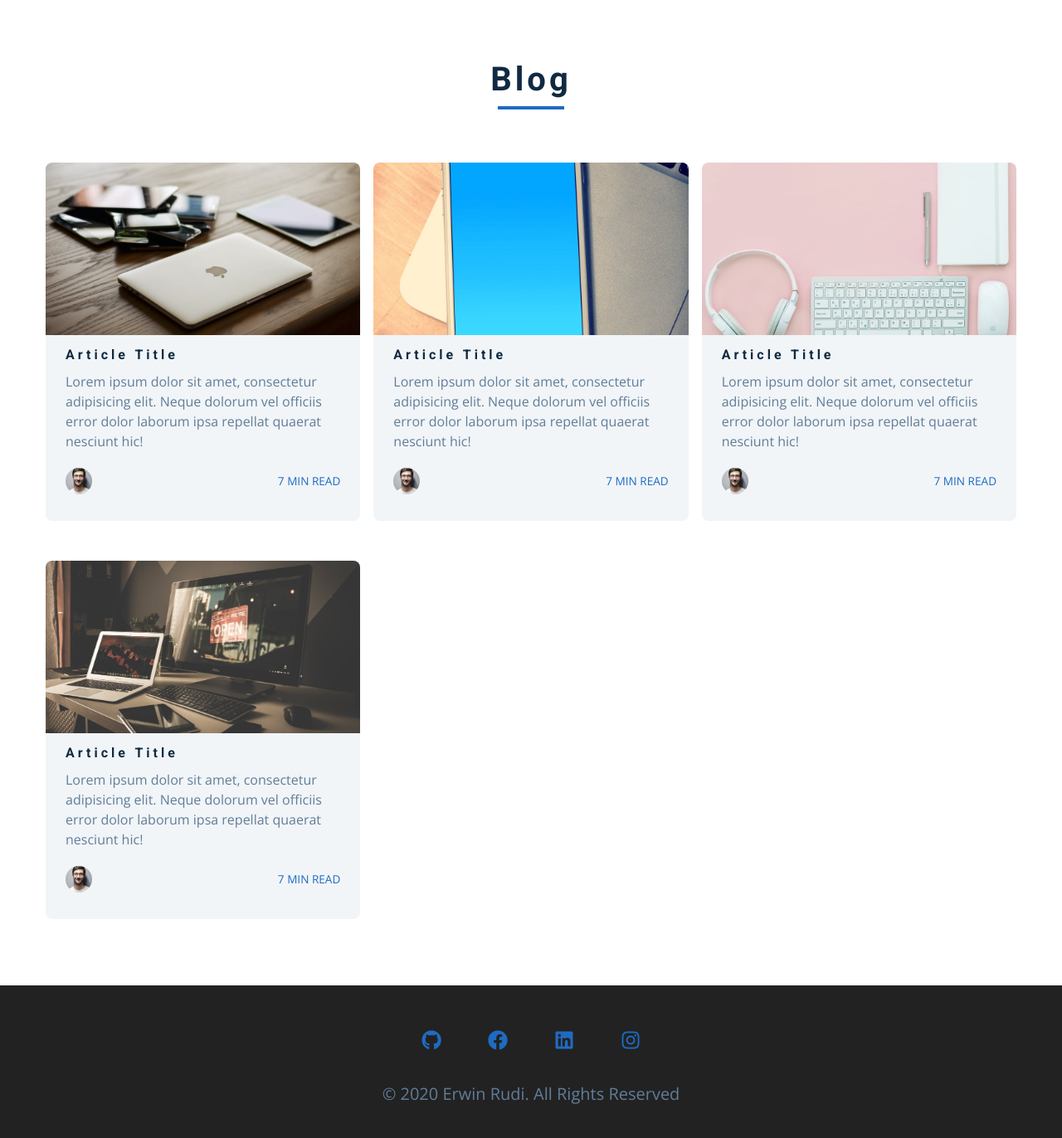
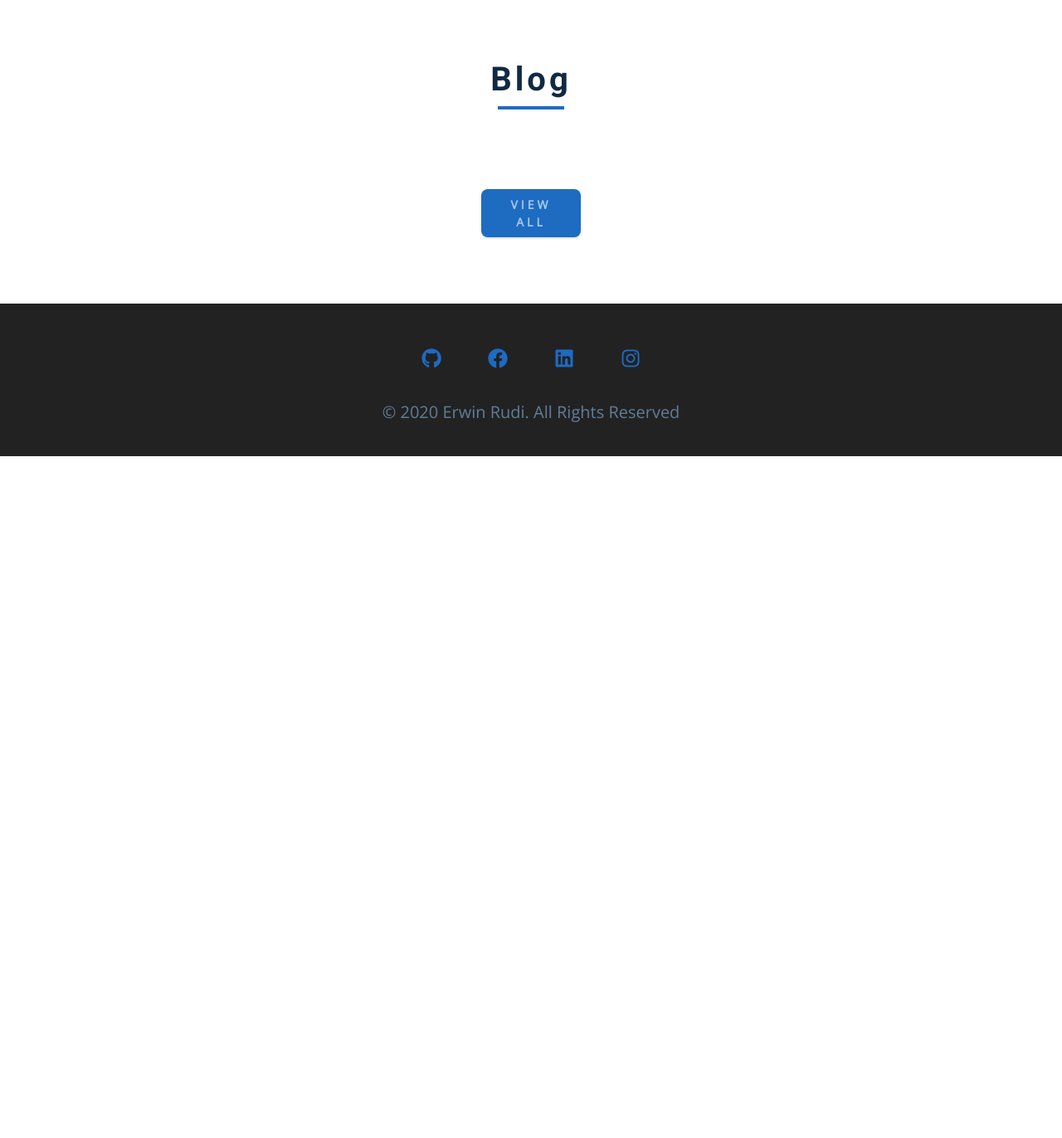
Before and after one commit to solinuck/portfolio, a Flask app: template portfolio_app/templates/home/index.html in a window 1280 px wide. Shown: the part 2376-3748 px from the top of the page at 83% size. After the commit the page ends 2926 px from the top, so only its background shows below. Run offline with Flask 2, Linux system fonts and the light colour scheme; the template is opened without the code that fills it, so the values that code supplies are empty.

Commit message:
index.html: blog from article post + about.html

```diff
--- a/portfolio_app/templates/base.html
+++ b/portfolio_app/templates/base.html
@@ -20,7 +20,7 @@
     <div class="nav-center">
       <!-- nav header -->
       <div class="nav-header">
-        <img src="/static/images/logo.svg" class="nav-logo" alt="nav logo">
+        <img src="{{ config.IMAGES_PATH }}/logo.svg" class="nav-logo" alt="nav logo">
         <button class="nav-btn" id="nav-btn">
           <i class="fas fa-bars"></i>
         </button>
--- a/portfolio_app/templates/blog/bloglist.html
+++ b/portfolio_app/templates/blog/bloglist.html
@@ -36,7 +36,7 @@
     {% endfor %}
   </div>
   {% if g.user %}
-    <div class="author-options">
+    <div class="btn-center">
       <a class="action btn" href="{{ url_for('blog.create_view') }}"> new article</a>
     </div>
   {% endif %}
--- a/portfolio_app/templates/home/index.html
+++ b/portfolio_app/templates/home/index.html
@@ -30,7 +30,7 @@
       </ul>
     </article>
     <article class="hero-img">
-      <img src="../../static/images/hero-img.jpeg" class="hero-photo" alt="john doe">
+      <img src="{{ config.IMAGES_PATH }}/hero-img.jpeg" class="hero-photo" alt="john doe">
     </article>
   </div>
 </header>
@@ -41,7 +41,7 @@
   <div class="section-center about-center">
     <!-- about img -->
     <article class="about-img">
-      <img src="../../static/images/about-img.jpeg" class="hero-photo" alt="about img">
+      <img src="{{ config.IMAGES_PATH }}/about-img.jpeg" class="hero-photo" alt="about img">
     </article>
     <!-- about info -->
     <article class="about-info">
@@ -86,7 +86,7 @@
     <!-- single project -->
     <a href="./projects.html" class="project-1">
       <article class="project">
-        <img src="../../static/images/project-1.jpeg" alt="single project"
+        <img src="{{ config.IMAGES_PATH }}/project-1.jpeg" alt="single project"
           class="project-img">
         <div class="project-info">
           <h4>project title</h4>
@@ -99,7 +99,7 @@
     <!-- single project -->
     <a href="./projects.html" class="project-2">
       <article class="project">
-        <img src="../../static/images/project-2.jpeg" alt="single project"
+        <img src="{{ config.IMAGES_PATH }}/project-2.jpeg" alt="single project"
           class="project-img">
         <div class="project-info">
           <h4>project title</h4>
@@ -112,7 +112,7 @@
     <!-- single project -->
     <a href="./projects.html" class="project-3">
       <article class="project">
-        <img src="../../static/images/project-3.jpeg" alt="single project"
+        <img src="{{ config.IMAGES_PATH }}/project-3.jpeg" alt="single project"
           class="project-img">
         <div class="project-info">
           <h4>project title</h4>
@@ -125,7 +125,7 @@
     <!-- single project -->
     <a href="./projects.html" class="project-4">
       <article class="project">
-        <img src="../../static/images/project-4.jpeg" alt="single project"
+        <img src="{{ config.IMAGES_PATH }}/project-4.jpeg" alt="single project"
           class="project-img">
         <div class="project-info">
           <h4>project title</h4>
@@ -147,101 +147,33 @@
   </div>
   <!-- end of section title -->
   <div class="section-center blog-center">
+    {% if posts %}
+    {% for i in range(posts[-1]["id"] + 1) %}
       <!-- single article -->
       <div class="card">
         <div class="card-side card-front">
           <!-- front of the card -->
-        <img src="../../static/images/project-1.jpeg" alt="">
+          <img src="{{ config.IMAGES_PATH }}/project-1.jpeg" alt="">
           <div class="card-info">
-          <h4>article title</h4>
-          <p>Lorem ipsum dolor sit amet, consectetur adipisicing elit. Neque dolorum
-            vel officiis error dolor laborum ipsa repellat quaerat nesciunt hic!</p>
+            <h4>{{posts[i]['title']}}</h4>
+            <p>{{posts[i]['intro']}}</p>
             <div class="card-footer">
               <img src="../../static/images/hero-img-small.jpeg" alt="author image">
-            <p>7 min read</p>
+              <p>7 min read </p>
             </div>
           </div>
         </div>
+        <!-- end of front of the card -->
         <div class="card-side card-back">
-        <!-- front of the card -->
-        <button class="btn">
-          read more
-        </button>
+            <a href="{{ url_for('blog.single_article_view', id=posts[i]['id'], title=posts[i]['title']) }}" class="btn">read more</a>
         </div>
       </div>
       <!-- end of single article -->
-
-    <!-- single article -->
-    <div class="card">
-      <div class="card-side card-front">
-        <!-- front of the card -->
-        <img src="../../static/images/project-2.jpeg" alt="">
-        <div class="card-info">
-          <h4>article title</h4>
-          <p>Lorem ipsum dolor sit amet, consectetur adipisicing elit. Neque dolorum
-            vel officiis error dolor laborum ipsa repellat quaerat nesciunt hic!</p>
-          <div class="card-footer">
-            <img src="../../static/images/hero-img-small.jpeg" alt="author image">
-            <p>7 min read</p>
+    {% endfor %}
+    {% endif %}
   </div>
-        </div>
-      </div>
-      <div class="card-side card-back">
-        <!-- front of the card -->
-        <button class="btn">
-          read more
-        </button>
-      </div>
-    </div>
-    <!-- end of single article -->
-
-    <!-- single article -->
-    <div class="card">
-      <div class="card-side card-front">
-        <!-- front of the card -->
-        <img src="../../static/images/project-3.jpeg" alt="">
-        <div class="card-info">
-          <h4>article title</h4>
-          <p>Lorem ipsum dolor sit amet, consectetur adipisicing elit. Neque dolorum
-            vel officiis error dolor laborum ipsa repellat quaerat nesciunt hic!</p>
-          <div class="card-footer">
-            <img src="../../static/images/hero-img-small.jpeg" alt="author image">
-            <p>7 min read</p>
-          </div>
-        </div>
-      </div>
-      <div class="card-side card-back">
-        <!-- front of the card -->
-        <button class="btn">
-          read more
-        </button>
-      </div>
-    </div>
-    <!-- end of single article -->
-
-    <!-- single article -->
-    <div class="card">
-      <div class="card-side card-front">
-        <!-- front of the card -->
-        <img src="../../static/images/project-4.jpeg" alt="">
-        <div class="card-info">
-          <h4>article title</h4>
-          <p>Lorem ipsum dolor sit amet, consectetur adipisicing elit. Neque dolorum
-            vel officiis error dolor laborum ipsa repellat quaerat nesciunt hic!</p>
-          <div class="card-footer">
-            <img src="../../static/images/hero-img-small.jpeg" alt="author image">
-            <p>7 min read</p>
-          </div>
-        </div>
-      </div>
-      <div class="card-side card-back">
-        <!-- front of the card -->
-        <button class="btn">
-          read more
-        </button>
-      </div>
-    </div>
-    <!-- end of single article -->
+  <div class="btn-center">
+    <a href="/blog" class="btn">view all</a>
   </div>
 </div>
 <!--end of  blog -->
```
Also changed, not shown: portfolio_app/home.py (+12 -1 lines), portfolio_app/templates/home/about.html (added, +105 -0 lines), portfolio_app/templates/about/about.html (deleted). Lines whose indentation alone changed are shown as unchanged.
